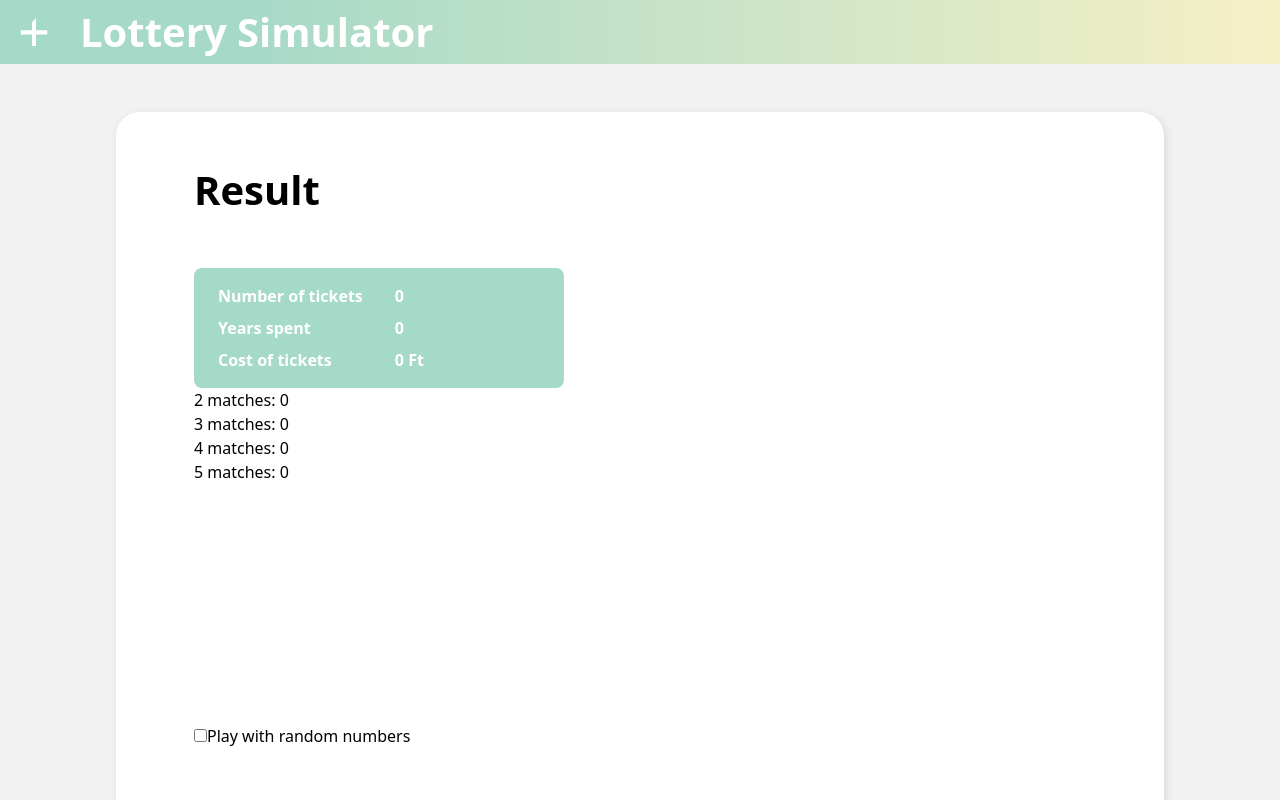
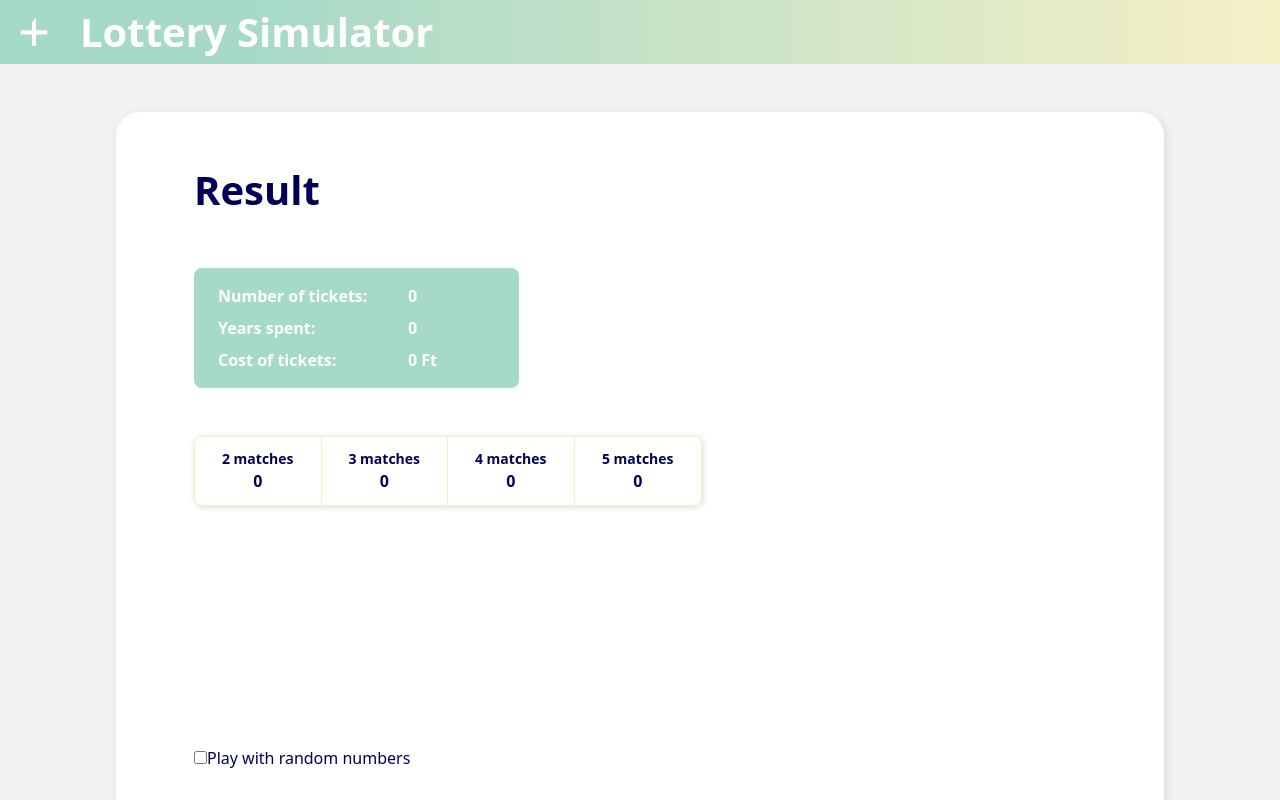
Before and after one commit to szekelyadam/fnli-simulator, a React (Vite) app in the folder packages/frontend/: page / in a window 1280 px wide. Shown: the top 800 px of the page. Built offline with nearby package versions, Linux system fonts and the light colour scheme; no server answers.

Commit message:
Style stats

```diff
--- a/packages/frontend/src/components/MatchStatsContainer.tsx
+++ b/packages/frontend/src/components/MatchStatsContainer.tsx
@@ -1,3 +1,4 @@
+import { HIGHEST_MATCH_COUNT, LOWEST_MATCH_COUNT } from "../consts";
 import { MatchStat } from "../types";
 import { memo } from "react";
 
@@ -7,10 +8,11 @@ interface MatchStatsContainerProps {
 
 const MatchStatsContainer = memo(({ matchStats }: MatchStatsContainerProps) => {
     return (
-        <div>
+        <div className="grid grid-cols-2 md:grid-cols-4 gap-x-0 gap-y-0 w-full max-w-[508px] rounded-lg border border-secondary shadow-[1px_1px_6px_0px_#00000026] divide-y divide-x divide-secondary md:divide-y-0">
             {Object.entries(matchStats).map(([key, value]) => (
-                <div key={key}>
-                    {key} matches: {value}
+                <div key={key} className="flex flex-col items-center p-3">
+                    <div className="text-sm font-bold">{key} matches</div>
+                    <div className="font-extrabold">{value}</div>
                 </div>
             ))}
         </div>
--- a/packages/frontend/src/components/OverallStatsContainer.tsx
+++ b/packages/frontend/src/components/OverallStatsContainer.tsx
@@ -8,14 +8,14 @@ const OverallStatsContainer = ({
     playedTickets,
 }: OverallStatsContainerProps) => {
     return (
-        <div className="grid grid-cols-2 gap-x-8 gap-y-2 w-full text-white bg-primary rounded-lg px-6 py-4 font-bold">
-            <span>Number of tickets</span>
+        <div className="grid grid-cols-[2fr_1fr] gap-x-4 gap-y-2 w-full min-w-[288px] max-w-[325px] text-white bg-primary rounded-lg px-6 py-4 font-bold">
+            <span>Number of tickets:</span>
             <span className="font-bold">{playedTickets}</span>
 
-            <span>Years spent</span>
+            <span>Years spent:</span>
             <span className="font-bold">{Math.floor(playedTickets / 52)}</span>
 
-            <span>Cost of tickets</span>
+            <span>Cost of tickets:</span>
             <span className="font-bold">{playedTickets * TICKET_PRICE} Ft</span>
         </div>
     );
--- a/packages/frontend/src/components/StatsContainer.tsx
+++ b/packages/frontend/src/components/StatsContainer.tsx
@@ -8,10 +8,10 @@ interface StatsContainerProps {
 
 const StatsContainer = ({ playedTickets, matchStats }: StatsContainerProps) => {
     return (
-        <div>
+        <>
             <OverallStatsContainer playedTickets={playedTickets} />
             <MatchStatsContainer matchStats={matchStats} />
-        </div>
+        </>
     );
 };
 
--- a/packages/frontend/src/index.css
+++ b/packages/frontend/src/index.css
@@ -1,14 +1,16 @@
 @import "tailwindcss";
 @import "@fontsource/nunito";
 @import "@fontsource/nunito/700.css";
-
+@import "@fontsource/nunito/800.css";
 @theme {
     --color-primary: #a5d9c8;
+    --color-secondary: #f6f0c6;
 }
 
 :root {
     font-family: "Nunito", system-ui, Avenir, Helvetica, Arial, sans-serif;
     font-weight: 400;
+    color: #020056;
 
     background-color: #f2f2f2;
 
```
